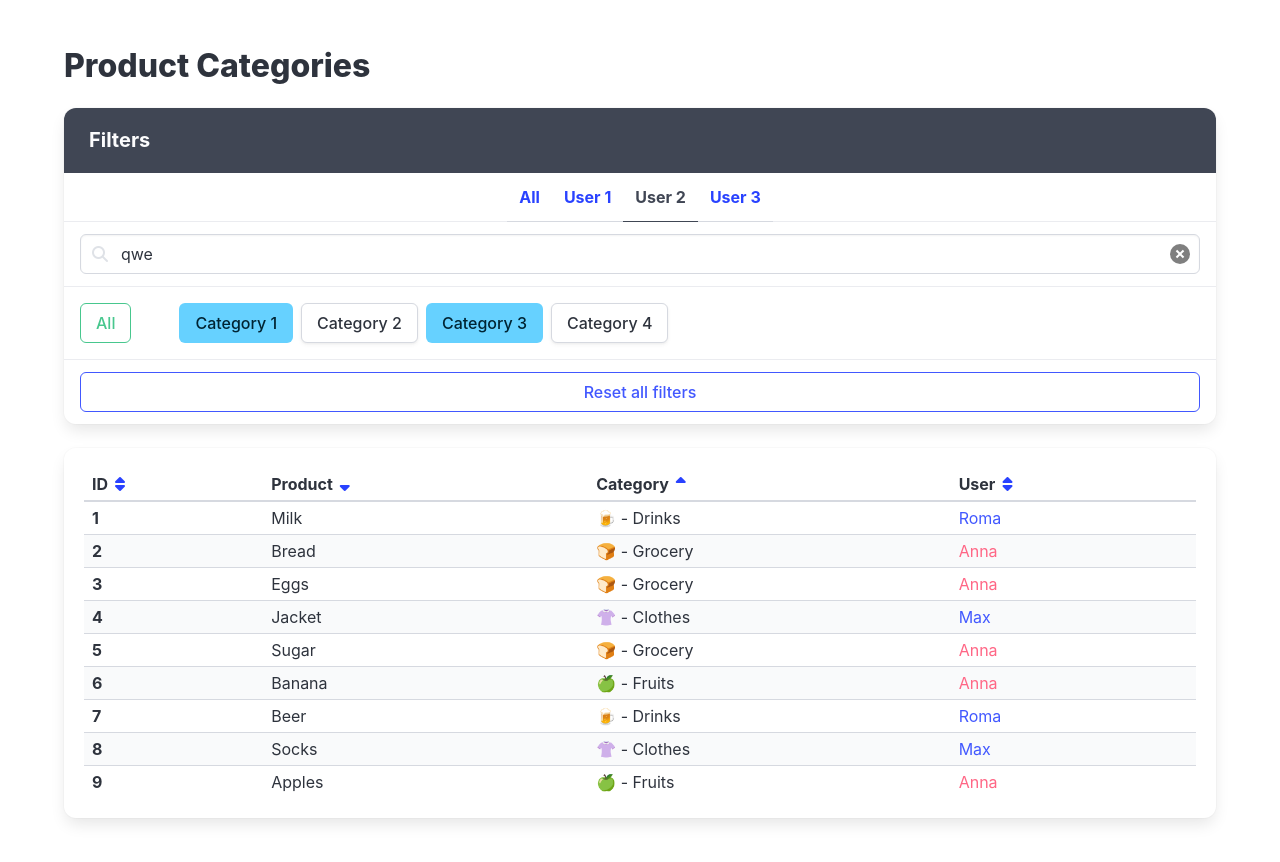
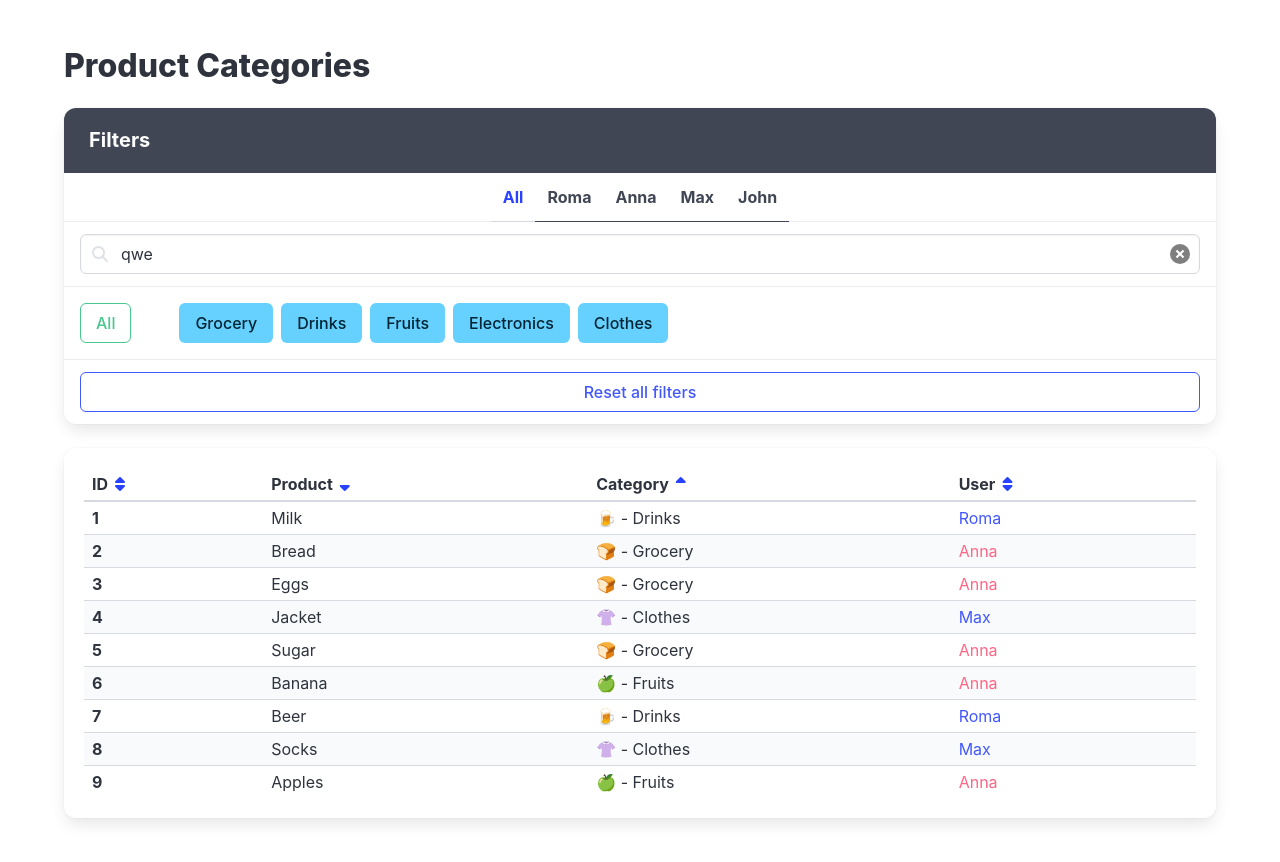
Before and after one commit to Ann-Maksay/react_practice_mate, a React (Vite) app: page / in a window 1280 px wide. Shown: the top 862 px of the page. Built offline with nearby package versions, Linux system fonts and the light colour scheme.

Commit message:
feat: split navigation, render filter option list

```diff
--- a/src/App.jsx
+++ b/src/App.jsx
@@ -29,7 +29,10 @@ export const App = () => {
         <h1 className="title">Product Categories</h1>
 
         <div className="block">
-          <Navigation />
+          <Navigation
+            users={usersFromServer}
+            categories={categoriesFromServer}
+          />
         </div>
 
         <ProductList products={products} />
--- /dev/null
+++ b/src/components/category-filter/category-filter.jsx
@@ -0,0 +1,24 @@
+export const CategoryFilter = ({ categories }) => {
+  return (
+    <div className="panel-block is-flex-wrap-wrap">
+      <a
+        href="#/"
+        data-cy="AllCategories"
+        className="button is-success mr-6 is-outlined"
+      >
+        All
+      </a>
+
+      {categories.map(category => (
+        <a
+          data-cy="Category"
+          className="button mr-2 my-1 is-info"
+          href="#/"
+          key={category.id}
+        >
+          {category.title}
+        </a>
+      ))}
+    </div>
+  );
+};
--- a/src/components/navigation/navigation.jsx
+++ b/src/components/navigation/navigation.jsx
@@ -1,71 +1,15 @@
-export const Navigation = () => {
+import { PersonFilter } from '../person-filter/person-filter';
+import { CategoryFilter } from '../category-filter/category-filter';
+import { SearchBar } from '../searchbar/searchbar';
+
+export const Navigation = ({ users, categories }) => {
   return (
     <nav className="panel">
       <p className="panel-heading">Filters</p>
 
-      <p className="panel-tabs has-text-weight-bold">
-        <a data-cy="FilterAllUsers" href="#/">
-          All
-        </a>
-
-        <a data-cy="FilterUser" href="#/">
-          User 1
-        </a>
-
-        <a data-cy="FilterUser" href="#/" className="is-active">
-          User 2
-        </a>
-
-        <a data-cy="FilterUser" href="#/">
-          User 3
-        </a>
-      </p>
-
-      <div className="panel-block">
-        <p className="control has-icons-left has-icons-right">
-          <input
-            data-cy="SearchField"
-            type="text"
-            className="input"
-            placeholder="Search"
-            value="qwe"
-          />
-
-          <span className="icon is-left">
-            <i className="fas fa-search" aria-hidden="true" />
-          </span>
-
-          <span className="icon is-right">
-            {/* eslint-disable-next-line jsx-a11y/control-has-associated-label */}
-            <button data-cy="ClearButton" type="button" className="delete" />
-          </span>
-        </p>
-      </div>
-
-      <div className="panel-block is-flex-wrap-wrap">
-        <a
-          href="#/"
-          data-cy="AllCategories"
-          className="button is-success mr-6 is-outlined"
-        >
-          All
-        </a>
-
-        <a data-cy="Category" className="button mr-2 my-1 is-info" href="#/">
-          Category 1
-        </a>
-
-        <a data-cy="Category" className="button mr-2 my-1" href="#/">
-          Category 2
-        </a>
-
-        <a data-cy="Category" className="button mr-2 my-1 is-info" href="#/">
-          Category 3
-        </a>
-        <a data-cy="Category" className="button mr-2 my-1" href="#/">
-          Category 4
-        </a>
-      </div>
+      <PersonFilter users={users} />
+      <SearchBar />
+      <CategoryFilter categories={categories} />
 
       <div className="panel-block">
         <a
--- /dev/null
+++ b/src/components/person-filter/person-filter.jsx
@@ -0,0 +1,15 @@
+export const PersonFilter = ({ users }) => {
+  return (
+    <p className="panel-tabs has-text-weight-bold">
+      <a data-cy="FilterAllUsers" href="#/">
+        All
+      </a>
+
+      {users.map(user => (
+        <a data-cy="FilterUser" href="#/" className="is-active" key={user.id}>
+          {user.name}
+        </a>
+      ))}
+    </p>
+  );
+};
--- /dev/null
+++ b/src/components/searchbar/searchbar.jsx
@@ -0,0 +1,24 @@
+export const SearchBar = () => {
+  return (
+    <div className="panel-block">
+      <p className="control has-icons-left has-icons-right">
+        <input
+          data-cy="SearchField"
+          type="text"
+          className="input"
+          placeholder="Search"
+          value="qwe"
+        />
+
+        <span className="icon is-left">
+          <i className="fas fa-search" aria-hidden="true" />
+        </span>
+
+        <span className="icon is-right">
+          {/* eslint-disable-next-line jsx-a11y/control-has-associated-label */}
+          <button data-cy="ClearButton" type="button" className="delete" />
+        </span>
+      </p>
+    </div>
+  );
+};
```
